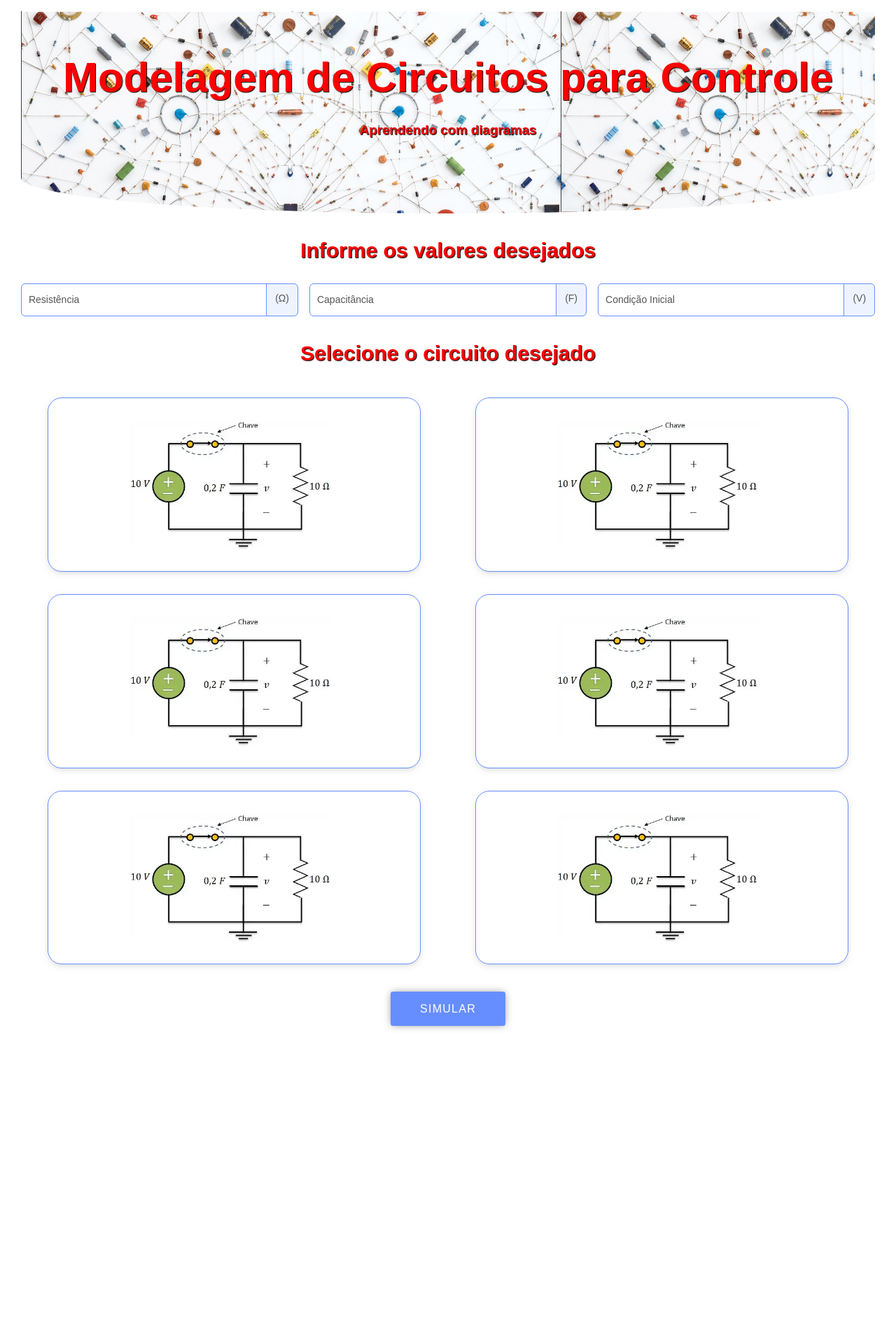
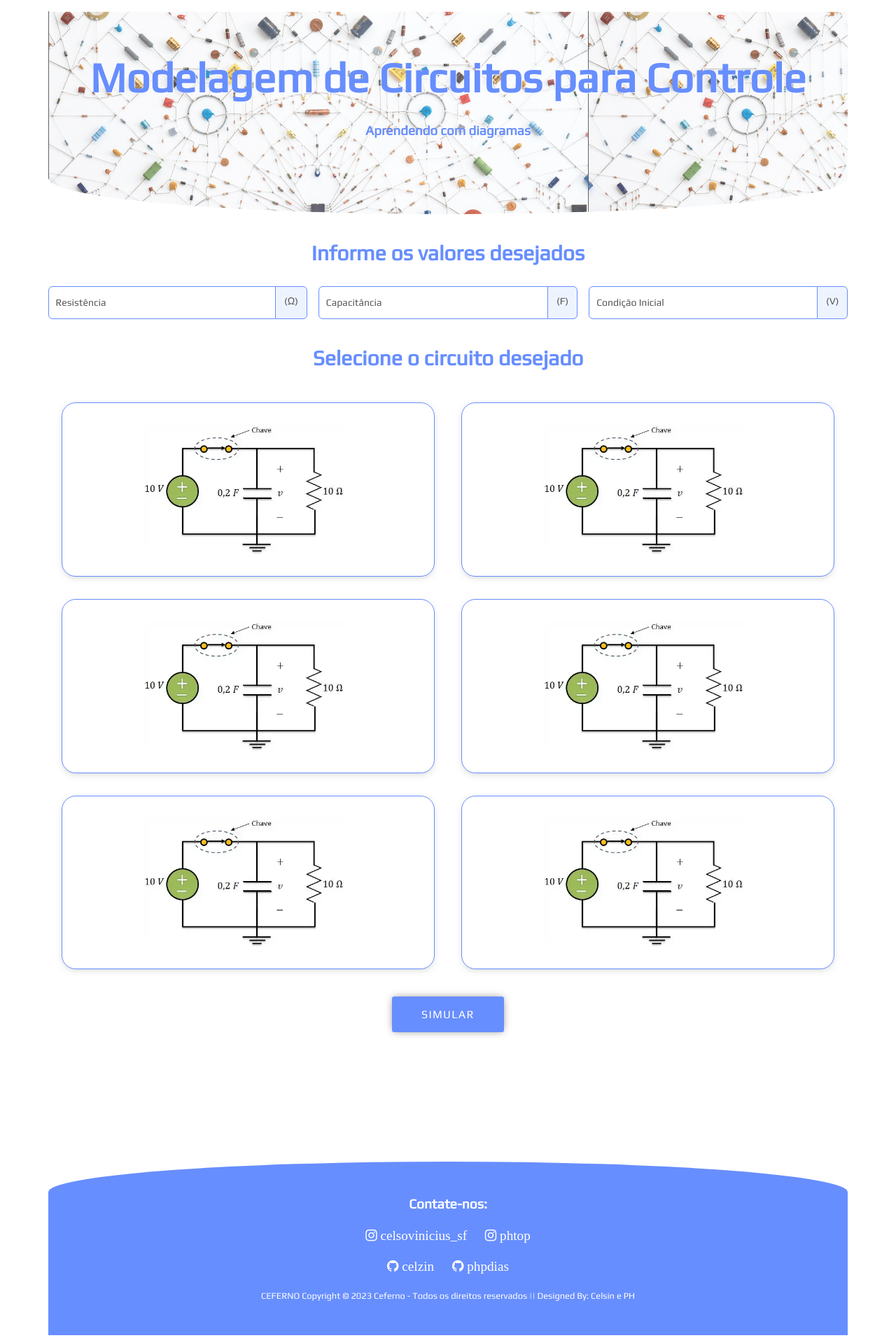
Before and after one commit to celzin/Aplicacao-Educacional-Circuitos, a plain HTML site: page src/index.html in a window 1280 px wide. Shown: the whole page at 70% size. Before the commit the page ends 1668 px from the top, so only its background shows below. Drawn offline with Linux system fonts and the light colour scheme.

Commit message:
adicionando rodapé e cabeçalho

```diff
--- a/src/index.html
+++ b/src/index.html
@@ -1,5 +1,6 @@
 <!DOCTYPE html>
 <html lang="pt-br">
+<div>
 
   <head>
     <meta charset="UTF-8">
@@ -98,6 +99,58 @@
 
   </body>
 
+  <!--FONT AWESOME-->
+  <link rel="stylesheet" href="https://cdnjs.cloudflare.com/ajax/libs/font-awesome/4.7.0/css/font-awesome.min.css">
+
+  <!--GOOGLE FONTS-->
+  <link rel="preconnect" href="https://fonts.gstatic.com">
+  <link href="https://fonts.googleapis.com/css2?family=Fredoka+One&family=Play&display=swap" rel="stylesheet">
+  </head>
+
+  <body>
+    <footer>
+      <div class="footer">
+        <div class="row">
+          <ul>
+            <h2>Contate-nos:</h2>
+          </ul>
+        </div>
+
+        <div class="row">
+          <!-- <a href="#"><i class="fa fa-facebook"></i></a> -->
+          <!-- <a href="#"><i class="fa fa-youtube"></i></a> -->
+          <!-- <a href="#"><i class="fa fa-twitter"></i></a> -->
+          <ul>
+            <a href="https://instagram.com/celsovinicius_sf"><i class="fa fa-instagram"> celsovinicius_sf</i></a>
+            <a href="https://instagram.com/phtop"><i class="fa fa-instagram"> phtop</i></a>
+          </ul>
+        </div>
+
+        <div class="row">
+          <ul>
+            <a href="https://github.com/celzin"><i class="fa fa-github"> celzin</i></a>
+            <a href="https://github.com/phpdias"><i class="fa fa-github"> phpdias</i></a>
+          </ul>
+        </div>
+
+        <!-- <div class="row">
+          <ul>
+            <li><a href="#">Contact us</a></li>
+            <li><a href="#">Our Services</a></li>
+            <li><a href="#">Privacy Policy</a></li>
+            <li><a href="#">Terms & Conditions</a></li>
+            <li><a href="#">Career</a></li>
+          </ul>
+        </div> -->
+
+        <div class="row">
+          CEFERNO Copyright © 2023 Ceferno - Todos os direitos reservados || Designed By: Celsin e PH
+        </div>
+      </div>
+    </footer>
+
+</div>
+
 <script src="script.js"></script>
 
 </html>
--- a/src/styles.css
+++ b/src/styles.css
@@ -1,5 +1,5 @@
 body {
-    font-family: 'Mukta Malar', Arial, sans-serif;
+    font-family: 'Play', Arial, sans-serif;
     margin: 0;
     padding: 0;
     background-color: #f0f0f0;
@@ -15,7 +15,7 @@ body {
 } */
 
 header {
-    background-color: #4CAF50;
+    /* background-color: #4CAF50; */
     color: white;
     padding: 10px;
     text-align: center;
@@ -94,7 +94,7 @@ button {
 }
 
 body {
-    font-family: 'Mukta Malar', Arial, sans-serif;
+    font-family: 'Play', Arial, sans-serif;
     -ms-flex-align: center;
     background: #fff;
     display: flex;
@@ -279,7 +279,7 @@ p {
     line-height: 25px;
     font-size: 14px;
     font-weight: 500;
-    font-family: 'Mukta Malar', Arial, sans-serif;
+    font-family: 'Play', Arial, sans-serif;
     border-radius: 6px;
     color: var(--input-color);
     border: 1px solid var(--input-border);
@@ -369,7 +369,7 @@ html {
 
 .body-input {
     min-height: 100vh;
-    font-family: 'Mukta Malar', Arial, sans-serif;
+    font-family: 'Play', Arial, sans-serif;
     display: flex;
     justify-content: center;
     align-items: center;
@@ -398,7 +398,7 @@ html {
 } */
 
 header {
-    background: url('images/capa-livro.png');
+    /* background: url('images/capa-livro.png'); */
     text-align: center;
     width: 100%;
     height: auto;
@@ -409,34 +409,47 @@ header {
     border-radius: 0 0 85% 85% / 30%;
 }
 
+header::before {
+    content: '';
+    position: absolute;
+    top: 0;
+    left: 0;
+    width: 100%;
+    height: 100%;
+    background: url('images/capa-livro.png');
+    opacity: 0.8;
+    z-index: -1;
+    border-radius: 0 0 85% 85% / 30%;
+}
+
 header .overlay {
     width: 100%;
     height: 100%;
     padding: 50px;
-    color: #ff0000;
-    text-shadow: 1px 1px 1px #000000;
+    color: #678EFE;
+    text-shadow: 1px 1px 1px #fff;
     /* background-image: linear-gradient(135deg, #9f05ff69 10%, #fd5e086b 100%); */
 
 }
 
 .h1-header {
-    font-family: 'Mukta Malar', Arial, sans-serif;
+    font-family: 'Play', Arial, sans-serif;
     font-size: 60px;
     margin-bottom: 30px;
 }
 
 .h2-body {
-    font-family: 'Mukta Malar', Arial, sans-serif;
+    font-family: 'Play', Arial, sans-serif;
     font-size: 30px;
     margin-bottom: 30px;
-    color: #ff0000;
-    text-shadow: 1px 1px 1px #000000;
+    color: #678EFE;
+    text-shadow: 1px 1px 1px #fff;
     text-align: center;
 }
 
 .h3,
 p {
-    font-family: 'Mukta Malar', Arial, sans-serif;
+    font-family: 'Play', Arial, sans-serif;
     margin-bottom: 30px;
 }
 
@@ -454,3 +467,67 @@ button {
 button:hover {
     cursor: pointer;
 }
+
+/* FOOTER */
+
+/* body {
+    margin: 0;
+    overflow-x: hidden;
+} */
+
+.footer {
+    background: #678EFE;
+    padding: 30px 0px;
+    font-family: 'Play', sans-serif;
+    text-align: center;
+    border-radius: 85% 85% 0 0 / 30%;
+}
+
+.footer .row {
+    width: 100%;
+    margin: 1% 0%;
+    padding: 0.6% 0%;
+    color: #fff;
+    font-size: 0.8em;
+}
+
+.footer .row a {
+    text-decoration: none;
+    color: #fff;
+    transition: 0.5s;
+}
+
+.footer .row a:hover {
+    color: #fff;
+}
+
+.footer .row ul {
+    width: 100%;
+}
+
+.footer .row ul li {
+    display: inline-block;
+    margin: 0px 30px;
+}
+
+.footer .row a i {
+    font-size: 1.5em;
+    margin: 0% 1%;
+}
+
+@media (max-width:720px) {
+    .footer {
+        text-align: left;
+        padding: 5%;
+    }
+
+    .footer .row ul li {
+        display: block;
+        margin: 10px 0px;
+        text-align: left;
+    }
+
+    .footer .row a i {
+        margin: 0% 3%;
+    }
+}
```
Lines whose indentation alone changed are shown as unchanged.
